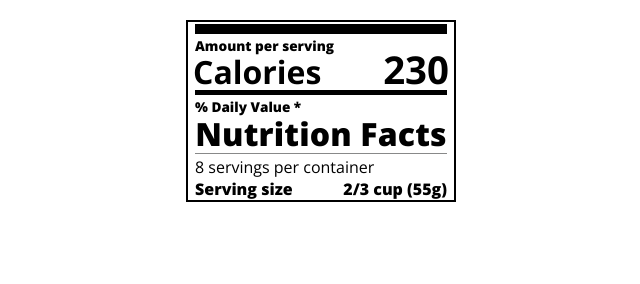
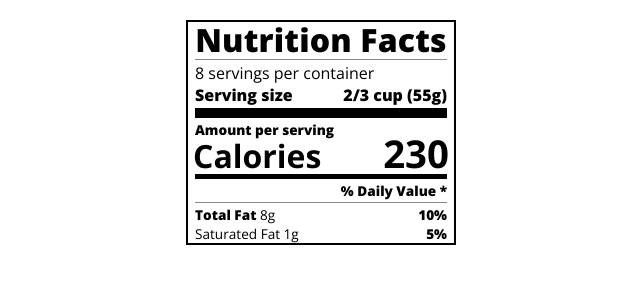
Before and after one commit to EvanRispoli/NutritionLabel, a plain HTML site: page index.html in a window 1280 px wide. Shown: the whole page, without its empty margins (319-959 px from the left). Drawn offline with nearby package versions, Linux system fonts and the light colour scheme.

Commit message:
Steps: 41,42,43,44,45

```diff
--- a/index.html
+++ b/index.html
@@ -1,17 +1,23 @@
 <!DOCTYPE html>
 <html lang="en">
-
   <head>
     <meta charset="UTF-8" />
-    <meta name="viewport" content="width=device-width, initial-scale=1.0" />
     <title>Nutrition Label</title>
-    <link rel="stylesheet" href="https://fonts.googleapis.com/css?family=Open+Sans:400,700,800" />
-    <link rel="stylesheet" href="styles.css" />
+    <link
+      href="https://fonts.googleapis.com/css?family=Open+Sans:400,700,800"
+      rel="stylesheet"
+    />
+    <link href="./styles.css" rel="stylesheet" />
   </head>
 
   <body>
     <div class="label">
       <header>
+        <h1 class="bold">Nutrition Facts</h1>
+        <div class="divider"></div>
+        <p>8 servings per container</p>
+        <p class="bold">Serving size <span>2/3 cup (55g)</span></p>
+      </header>
       <div class="divider large"></div>
       <div class="calories-info">
         <div class="left-container">
@@ -23,13 +29,13 @@
       <div class="divider medium"></div>
       <div class="daily-value small-text">
         <p class="bold right">% Daily Value *</p>
+        <div class="divider"></div>
+        <p>
+          <span><span class="bold">Total Fat</span> 8g</span>
+          <span class="bold">10%</span>
+        </p>
+        <p class="indent">Saturated Fat 1g <span class="bold"> 5%</span></p>
       </div>
-            <h1 class="bold">Nutrition Facts</h1>
-            <div class="divider"></div>
-            <p>8 servings per container</p>
-            <p class="bold ">Serving size <span> 2/3 cup (55g) </span></p>
-        </header>
     </div>
   </body>
-
 </html>
--- a/styles.css
+++ b/styles.css
@@ -75,3 +75,6 @@ p {
   .medium{
     height: 5px;
   }
+  .right{
+    justify-content: flex-end;
+  }
```
Also changed, not shown: 1 other file. Lines whose indentation alone changed are shown as unchanged.
